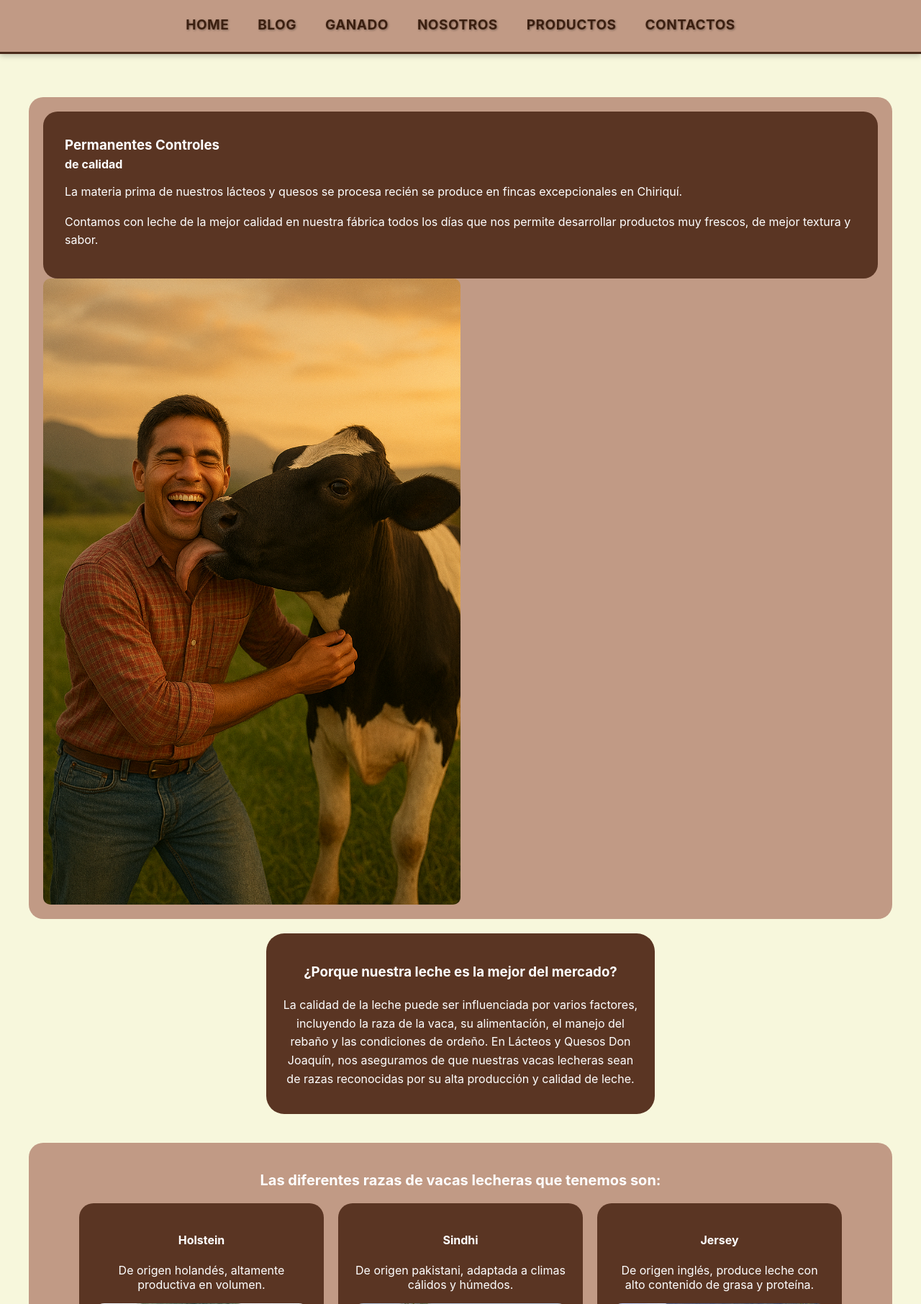
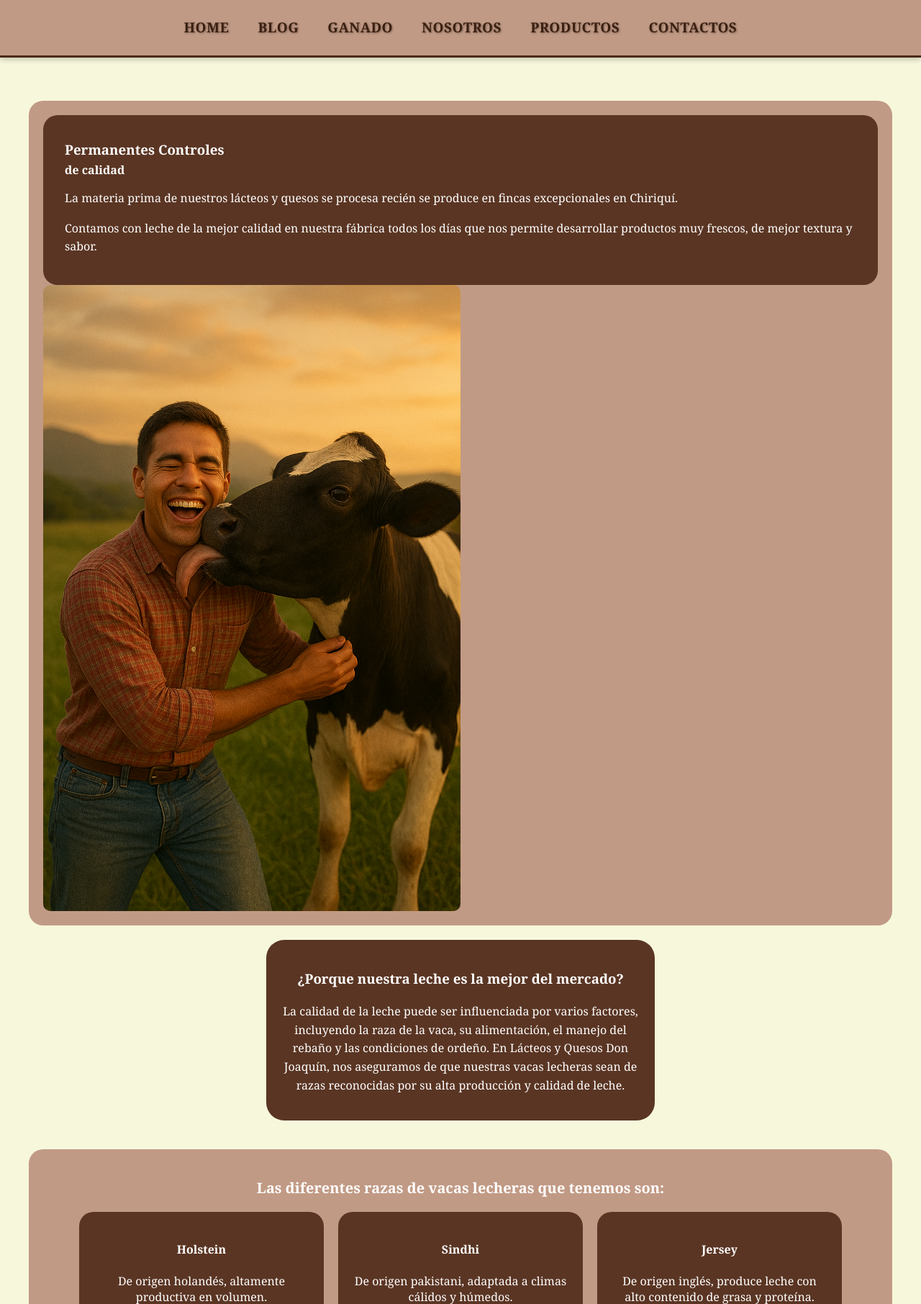
Before and after one commit to anthonyromero16/sistema-de-lecheria, a PHP site: page /paginas/Principal.html in a window 1280 px wide. Shown: the part 273-2085 px from the top of the page at 72% size. Run offline with PHP 8.4, Linux system fonts and the light colour scheme.

Commit message:
Cambié la fuente de letra

```diff
--- a/sistema de lecheria/css/estilos.css
+++ b/sistema de lecheria/css/estilos.css
@@ -23,7 +23,7 @@ nav.w3-bar {
     position: sticky;
     top: 0;
     width: 100%;
-    z-index: 100;
+    z-index: 1000;
     box-shadow: 0 2px 8px rgba(0, 0, 0, 0.25);
     border-bottom: 3px solid #4a2a1a;
 }
@@ -585,6 +585,7 @@ footer {
         bottom: 0;
         left: 80px;
     }
+
 .pata {
     position: absolute;
     width: 15px;
@@ -722,6 +723,7 @@ footer {
     opacity: 0;
     transition: all 0.5s ease;
 }
+
 .cubo {
     width: 60px;
     height: 50px;
@@ -767,7 +769,7 @@ footer {
 }
 
 body {
-    font-family: Inter, system-ui, sans-serif;
+    font-family: Cambria, sans-serif;
     margin: 0;
     background: var(--bg);
     color: var(--muted);
```
Also changed, not shown: sistema de lecheria/paginas/Principal.html (+0 -11 lines).
